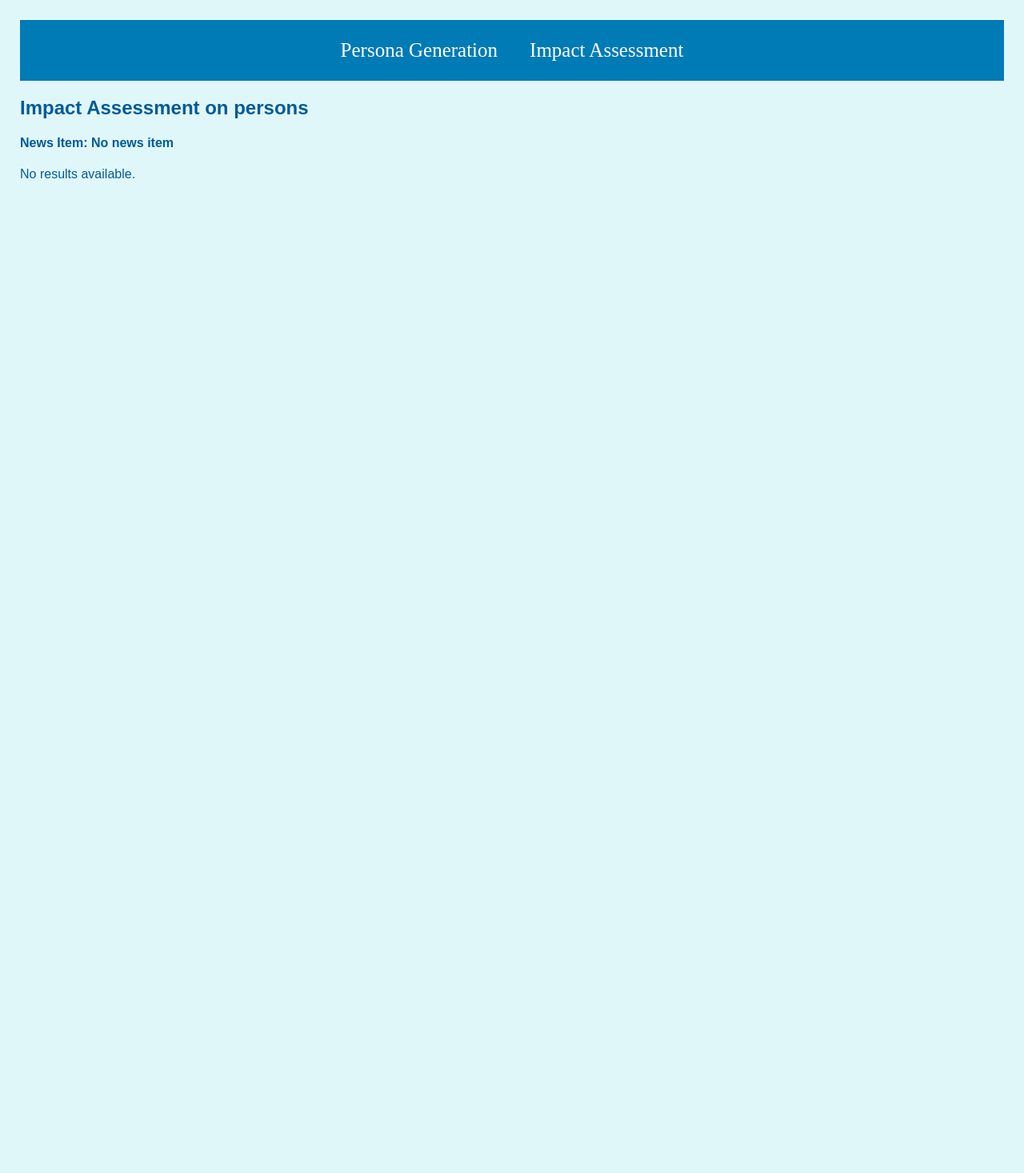
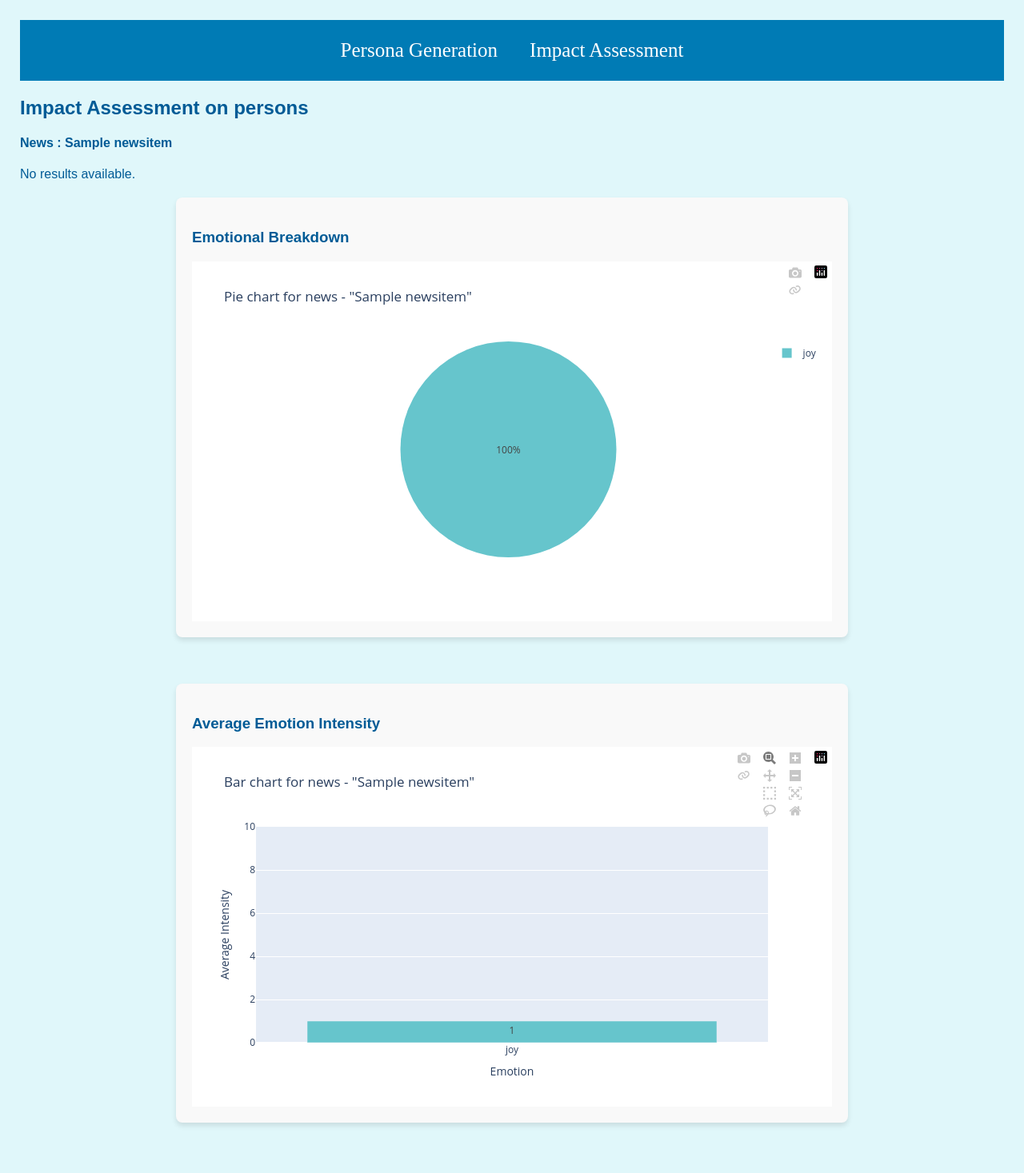
Before and after one commit to vidyultechjays/People-Simulator-Web-Server, a Django app: page /results/1/ in a window 1280 px wide. Shown: the whole page at 80% size. Before the commit the page ends 223 px from the top, so only its background shows below. Run offline with Django 5.2, Linux system fonts and the light colour scheme; tables that the repository leaves empty hold one stand-in row (values such as "Sample post"); data that the repository does not hold is empty.

Commit message:
Results screen and visualisation

```diff
--- a/simulator/admin.py
+++ b/simulator/admin.py
@@ -3,8 +3,9 @@
 """
 
 from django.contrib import admin
-from . models import Persona,EmotionalResponse,NewsItem
+from . models import Persona,EmotionalResponse,NewsItem,AggregateEmotion
 
 admin.site.register(Persona)
 admin.site.register(EmotionalResponse)
 admin.site.register(NewsItem)
+admin.site.register(AggregateEmotion)
--- a/simulator/models.py
+++ b/simulator/models.py
@@ -84,6 +84,7 @@
     Stores a JSON representation of aggregated emotions.
     """
     news_item = models.ForeignKey(NewsItem, on_delete=models.CASCADE)
+    city = models.CharField(max_length=255,blank=True, null=True)
     summary = models.JSONField(default=dict)
 
     def __str__(self):
--- a/simulator/urls.py
+++ b/simulator/urls.py
@@ -1,5 +1,5 @@
 """
-Url paths for persona_generation and impact assesmment
+Url paths for persona_generation and impact assesmment,aggregate-impact and results
 """
 from django.urls import path
 from . import views
@@ -9,6 +9,5 @@
     path('impact-assessment/', views.impact_assessment, name='impact_assessment'),
     path('aggregate-impact/', views.aggregate_emotion, name='aggregate_emotion'),
     path('results/<int:news_item_id>/', views.results, name='results'),
-    path('results-summary/', views.results_summary, name='results_summary'),
-
+    path('results-summary/', views.results_summary, name='results_summary')
 ]
--- a/simulator/utils/impact_assesment_helper.py
+++ b/simulator/utils/impact_assesment_helper.py
@@ -21,7 +21,6 @@
     life_goals = traits.get("life_goals", [])
     daily_routine = traits.get("daily_routine", {})
 
-    # Compose the persona details for the prompt
     persona_details = (
         f"Persona: Name {persona.name}, Age {persona.age_group}, Income {persona.income_level}, "
         f"Religion {persona.religion}, Occupation {persona.occupation}.\n"
--- /dev/null
+++ b/simulator/utils/results_visualization_helper.py
@@ -0,0 +1,38 @@
+import plotly.express as px
+import plotly.offline as pio
+import pandas as pd
+import plotly.graph_objs as go
+
+def create_pie_chart(data, title):
+    df = pd.DataFrame(list(data))
+    fig = px.pie(
+        df,
+        values='count',
+        names='emotion',
+        title=title,
+        color_discrete_sequence=px.colors.qualitative.Pastel
+    )
+    return pio.plot(fig, output_type='div', include_plotlyjs=True)
+
+def create_emotion_intensity_bar_chart(data, title):
+    df = pd.DataFrame(list(data))
+
+    # Create bar chart with average intensity
+    fig = go.Figure([
+        go.Bar(
+            x=df['emotion'],
+            y=df['avg_intensity'],
+            text=df['avg_intensity'].round(2),
+            textposition='auto',
+            marker_color=px.colors.qualitative.Pastel
+        )
+    ])
+
+    fig.update_layout(
+        title=title,
+        xaxis_title='Emotion',
+        yaxis_title='Average Intensity',
+        yaxis_range=[0, 10]  # Assuming intensity is on a 0-10 scale
+    )
+
+    return pio.plot(fig, output_type='div', include_plotlyjs=True)
--- a/simulator/views.py
+++ b/simulator/views.py
@@ -2,18 +2,22 @@
 This module handles persona generation, emotional impact assessment, and response aggregation.
 
 Features:
-1. **Persona Generation**: Generates personas based on demographic inputs like age, religion,personality traits and income distribution.
-2. **Impact Assessment**: Analyzes the emotional impact of a news item on selected personas, generating responses with emotion, intensity, and explanation.
-3. **Response Aggregation**: Categorizes and summarizes emotional responses (positive, negative, neutral) across personas, grouped by city and news item.
-4. **Result Presentation**: Displays individual emotional responses and aggregated summaries in a user-friendly format.
+1. **Persona Generation**: Generates personas based on demographic inputs like age,
+    religion,personality traits and income distribution.
+2. **Impact Assessment**: Analyzes the emotional impact of a news item on selected personas,
+    generating responses with emotion, intensity, and explanation.
+3. **Response Aggregation**: Categorizes and summarizes emotional responses (positive,
+     negative, neutral) across personas, grouped by city and news item.
+4. **Result Presentation**: Displays individual emotional responses and aggregated summaries
+     in a user-friendly format.
 
 Primarily supports city-specific analysis of emotional responses to user-provided news items.
 """
-
 from django.shortcuts import render,redirect
 from django.contrib import messages
+from django.db.models import Count,Avg
 from faker import Faker
-from .models import Persona,EmotionalResponse,NewsItem
+from .models import Persona,EmotionalResponse,NewsItem,AggregateEmotion
 from .utils.persona_helper import (
     generate_persona_traits,
     validate_demographics,
@@ -21,38 +25,68 @@
     extract_demographics
 )
 from .utils.impact_assesment_helper import generate_emotional_response
-
+from .utils.results_visualization_helper import create_emotion_intensity_bar_chart,create_pie_chart
 
 def results(request, news_item_id):
     """
-    Display emotional responses for a specific news item.
-    Retrieves and shows details like persona, emotion, intensity, and explanation.
+    Display emotional responses with multiple visualizations:
+    - Pie chart for emotion breakdown
+    - Bar chart for emotion intensity
     """
-    news_item = request.session.get('news_item', 'No news item')
+    news_item = NewsItem.objects.get(id=news_item_id)
 
+    emotion_breakdown = EmotionalResponse.objects.filter(
+        news_item_id=news_item_id
+    ).values('emotion').annotate(count=Count('emotion'))
+
+    emotion_intensity = EmotionalResponse.objects.filter(
+        news_item_id=news_item_id
+    ).values('emotion').annotate(
+        avg_intensity=Avg('intensity'),
+        count=Count('emotion')
+    )
+
+    emotion_chart = create_pie_chart(emotion_breakdown, f'Pie chart for news - "{news_item.title}"')
+    emotion_intensity_bar_chart = create_emotion_intensity_bar_chart(
+        emotion_intensity,
+        f'Bar chart for news - "{news_item.title}"'
+    )
     assessment_results = EmotionalResponse.objects.filter(
-    news_item_id=news_item_id
+        news_item_id=news_item_id
     ).select_related('persona', 'news_item')
 
     return render(request, "results.html", {
         "results": assessment_results,
-        "news_item": news_item,
+        "news_item": news_item.title,
+        "emotion_chart": emotion_chart,
+        "emotion_intensity_bar_chart": emotion_intensity_bar_chart
     })
 
 def results_summary(request):
     """
-    Show aggregated emotional responses.
-    Displays a summary table with emotion percentages and contextual data.
+    Show aggregated emotional responses with visualizations.
+    Displays a summary table and Plotly charts.
     """
     summary = request.session.get('summary')
     news_item_title = request.session.get('news_item')
     city_name = request.session.get('city_name')
 
+    emotion_pie_chart = None
+
+    if summary:
+        emotion_data = [
+            {'emotion': 'Positive', 'count': summary['positive']},
+            {'emotion': 'Negative', 'count': summary['negative']},
+            {'emotion': 'Neutral', 'count': summary['neutral']}
+        ]
+
+        emotion_pie_chart = create_pie_chart(emotion_data, f'Emotion Distribution in {city_name}')
+
     return render(request, "results_summary.html", {
         "summary": summary,
         "news_item": news_item_title,
-        "city_name": city_name
-
+        "city_name": city_name,
+        "emotion_pie_chart": emotion_pie_chart,
     })
 
 def persona_generation(request):
@@ -201,6 +235,9 @@
 
         personas = Persona.objects.filter(id__in=persona_ids)
         for persona in personas:
+            if EmotionalResponse.objects.filter(news_item=news_item, persona=persona).exists():
+                continue
+
             emotion, intensity, explanation = generate_emotional_response(persona, news_content)
 
             if emotion:
@@ -256,11 +293,25 @@
         total_responses += 1
 
     if total_responses > 0:
+        total = summary["positive"] + summary["negative"] + summary["neutral"]
         for key in summary:
-            summary[key] = round((summary[key] / total_responses) * 100, 2)
+            summary[key] = round((summary[key] / total) * 100, 2)
 
     request.session['summary'] = summary
     request.session['news_item'] = news_item_title
     request.session['city_name'] = city_name
 
+    try:
+        news_item, created = NewsItem.objects.get_or_create(
+            title=news_item_title,
+            content=news_item_title
+        )
+        AggregateEmotion.objects.update_or_create(
+            news_item=news_item,
+            city=city_name,
+            defaults={"summary": summary}
+        )
+    except Exception as e:
+        messages.error(request, f"Error processing the news item: {str(e)}")
+        return redirect('impact_assessment')
     return redirect('results_summary')
--- a/static/css/impact_assessment_style.css
+++ b/static/css/impact_assessment_style.css
@@ -174,3 +174,19 @@
 tr:nth-child(even) {
     background-color: #f2f2f2;
 }
+.emotion-chart {
+    max-width: 800px;
+    margin: 20px auto;
+    padding: 20px;
+    background-color: #f9f9f9;
+    border-radius: 8px;
+    box-shadow: 0 4px 6px rgba(0,0,0,0.1);
+}
+.chart-item {
+    max-width: 800px;
+    margin: 20px auto;
+    padding: 20px;
+    background-color: #f9f9f9;
+    border-radius: 8px;
+    box-shadow: 0 4px 6px rgba(0,0,0,0.1);
+}
--- a/templates/impact_assessment.html
+++ b/templates/impact_assessment.html
@@ -26,10 +26,6 @@
         <label for="news_item">News Item:</label>
         <textarea id="news_item" name="news_item" rows="4" cols="50" placeholder="Enter the news content here..." required>{{ news_item_content|default_if_none:"" }}</textarea>
         <br><br>
-        <label for="news_file">Upload News File:</label>
-        <input type="file" id="news_file" name="news_file" accept=".txt,.pdf">
-        <br><br>
-
         <label for="city">Select City:</label>
         <select name="city" id="city" style="width: 100%;">
             <option value="">Select a City</option>
--- a/templates/results.html
+++ b/templates/results.html
@@ -12,7 +12,7 @@
     </div>
 
     <h2>Impact Assessment on persons</h2>
-    <h4>News Item: {{ news_item }}</h4>
+    <h4>News : {{ news_item }}</h4>
     {% if results %}
     <table border="1" style="width: 100%; border-collapse: collapse;">
         <thead>
@@ -35,9 +35,22 @@
             </tr>
             {% endfor %}
         </tbody>
-    </table>
+    </table><br>
     {% else %}
     <p>No results available.</p>
     {% endif %}
+    {% if emotion_chart %}
+    <div class="emotion-chart">
+        <h3>Emotional Breakdown</h3>
+        {{ emotion_chart|safe }}
+    </div><br>
+    {% endif %}
+
+    {% if emotion_intensity_bar_chart %}
+    <div class="chart-item">
+        <h3>Average Emotion Intensity</h3>
+        {{ emotion_intensity_bar_chart|safe }}
+    </div><br>
+    {% endif %}
 </body>
 </html>
```
Also changed, not shown: simulator/utils/ask_gemini.py (+2 -13 lines), templates/results_summary.html (+8 -1 lines), simulator/migrations/0006_aggregateemotion_city.py (added), 1 other file.
